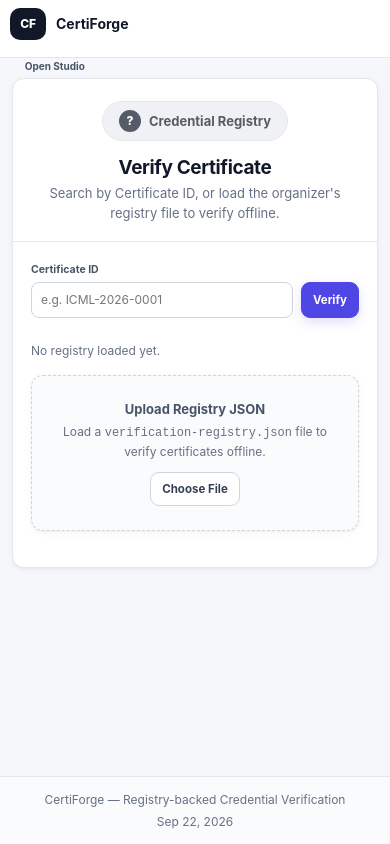
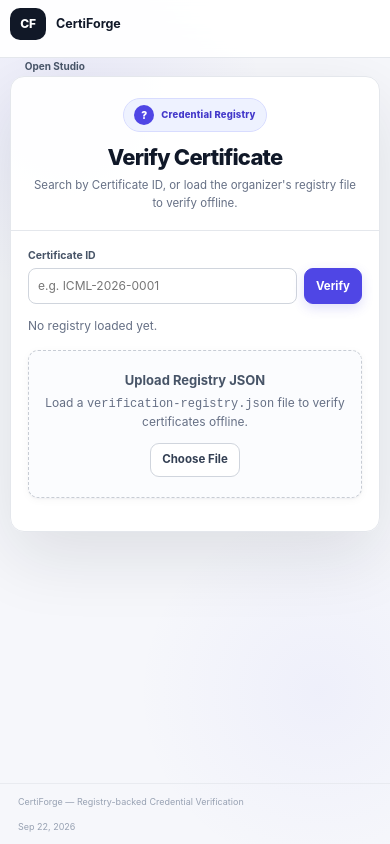
Before and after one commit to abusuraihsakhri/CertiForge, a website: page verify.html in a window 390 px wide. Drawn offline with Linux system fonts and the light colour scheme; no server answers.

Commit message:
Redesign verification portal as digital credential

```diff
--- a/css/verify.css
+++ b/css/verify.css
@@ -1,51 +1,111 @@
-body { height: auto; overflow: visible; }
-.verify-shell { min-height: 100vh; display: flex; flex-direction: column; background: var(--color-bg-linen); }
-.verify-main { flex: 1; display: flex; align-items: center; justify-content: center; padding: 40px 20px; }
-.verify-card { max-width: 640px; width: 100%; background: #fff; border: 1px solid var(--line); border-radius: var(--radius); box-shadow: var(--shadow-sm); overflow: hidden; }
-.verify-head { padding: 32px 32px 24px; border-bottom: 1px solid var(--line); text-align: center; }
-.status-badge { display: inline-flex; align-items: center; gap: 8px; padding: 8px 16px; border-radius: 99px; font-weight: 750; font-size: 13px; margin-bottom: 16px; }
-.status-badge.verified { background: #e6f7ec; color: #0e7039; border: 1px solid #b7ebc7; }
-.status-badge.failed { background: #fef1f2; color: #b42318; border: 1px solid #fecdd3; }
-.status-badge.pending { background: #fff7e6; color: #975b0d; border: 1px solid #f5d9a8; }
-.status-badge.search { background: #f0f1f5; color: #555c67; border: 1px solid var(--line); }
-.status-icon { width: 22px; height: 22px; border-radius: 50%; display: grid; place-items: center; font-weight: 800; font-size: 12px; }
-.status-badge.verified .status-icon { background: #0e7039; color: #fff; }
-.status-badge.failed .status-icon { background: #b42318; color: #fff; }
-.status-badge.pending .status-icon { background: #975b0d; color: #fff; }
-.status-badge.search .status-icon { background: #555c67; color: #fff; }
-.verify-title { margin: 0 0 6px; font-size: 22px; letter-spacing: -0.02em; }
-.verify-sub { margin: 0; color: var(--muted); font-size: 13px; line-height: 1.5; }
-.verify-body { padding: 28px 32px; }
-.detail-grid { display: grid; gap: 14px; }
-.detail-item { display: flex; justify-content: space-between; align-items: baseline; padding-bottom: 12px; border-bottom: 1px solid #f0f2f5; gap: 16px; }
-.detail-item:last-child { border-bottom: none; padding-bottom: 0; }
-.detail-label { font-size: 12px; font-weight: 750; text-transform: uppercase; letter-spacing: 0.05em; color: var(--muted); white-space: nowrap; }
-.detail-val { font-size: 14px; font-weight: 600; color: var(--ink); text-align: right; word-break: break-word; }
-.detail-val.recipient-name { font-size: 17px; font-weight: 800; color: var(--accent2); }
-.detail-val.mono { font-family: ui-monospace, SFMono-Regular, Menlo, Monaco, Consolas, monospace; font-size: 13px; font-weight: 700; }
-.verify-footer { padding: 18px 32px; background: #fafbfc; border-top: 1px solid var(--line); display: flex; align-items: center; justify-content: space-between; font-size: 12px; color: var(--muted); }
-.verify-search-box { margin-bottom: 24px; }
-.verify-actions { display: flex; gap: 10px; margin-top: 24px; }
-.grow { flex: 1; }
-.security-notice { margin-top: 20px; padding: 14px 16px; background: #f8fafc; border: 1px solid var(--line); border-radius: 10px; font-size: 12px; line-height: 1.5; color: #475569; }
-.security-notice strong { color: #1f2937; }
-.dropzone-soft { background: #fafbfc; border: 1px dashed #cfd3da; text-align: center; padding: 24px 16px; }
-.notice-danger { color: #b42318; border-color: #fecdd3; background: #fff5f5; }
-.notice-ok { color: #0e7039; border-color: #b7ebc7; background: #e6f7ec; }
-.noscript-note { text-align: center; padding: 40px; }
+body{height:auto;min-height:100vh;overflow:visible;background:var(--color-bg-linen)}
+.verify-shell{
+  min-height:100vh;display:flex;flex-direction:column;
+  background:
+    radial-gradient(circle at 18% 12%,rgba(79,70,229,.07),transparent 24%),
+    radial-gradient(circle at 82% 82%,rgba(99,102,241,.05),transparent 24%),
+    var(--color-bg-linen)
+}
+.verify-shell .topbar{
+  position:sticky;top:0;
+  background:rgba(255,255,255,.92);
+  border-bottom:1px solid var(--line)
+}
+.verify-shell .brand>div:last-child{display:flex;flex-direction:column}
+.verify-shell .brand strong{color:var(--ink);font-size:12.5px;font-weight:750}
+.verify-shell .brand span{margin-top:2px;color:var(--muted);font-size:9.5px}
 
-@media (max-width: 600px) {
-  .verify-main { padding: 20px 12px; align-items: flex-start; }
-  .verify-head { padding: 22px 18px 18px; }
-  .verify-body { padding: 20px 18px; }
-  .verify-title { font-size: 19px; }
-  .detail-item { flex-direction: column; align-items: flex-start; gap: 4px; }
-  .detail-val { text-align: left; }
-  .verify-footer { padding: 14px 18px; flex-direction: column; gap: 4px; text-align: center; }
+.verify-main{flex:1;display:grid;place-items:center;padding:34px 18px}
+.verify-card{
+  width:min(760px,100%);overflow:hidden;
+  background:rgba(255,255,255,.97);
+  border:1px solid var(--line);border-radius:18px;
+  box-shadow:0 24px 70px rgba(16,24,40,.11)
 }
+.verify-head{padding:27px 30px 21px;border-bottom:1px solid var(--line);text-align:center}
+.status-badge{
+  display:inline-flex;align-items:center;gap:7px;
+  margin-bottom:13px;padding:6px 10px;
+  border-radius:999px;font-size:9.5px;font-weight:800;letter-spacing:.02em
+}
+.status-badge.verified{background:#ecfdf3;color:#166534;border:1px solid #bbefc9}
+.status-badge.failed{background:#fff1f0;color:#b42318;border:1px solid #fecdca}
+.status-badge.pending{background:#fffaeb;color:#b54708;border:1px solid #fedf89}
+.status-badge.search{background:var(--brand-soft);color:var(--brand-hover);border:1px solid #d8dcff}
+.status-icon{
+  width:20px;height:20px;border-radius:50%;
+  display:grid;place-items:center;font-size:10px;font-weight:900
+}
+.status-badge.verified .status-icon{background:#16a34a;color:#fff}
+.status-badge.failed .status-icon{background:#d92d20;color:#fff}
+.status-badge.pending .status-icon{background:#f79009;color:#fff}
+.status-badge.search .status-icon{background:var(--brand);color:#fff}
 
-@media print {
-  .topbar, .verify-footer, .verify-actions { display: none !important; }
-  .verify-main { padding: 0; }
-  .verify-card { box-shadow: none; border: 1px solid #ccc; }
+.verify-title{
+  margin:0;color:#101828;
+  font-size:27px;line-height:1.15;letter-spacing:-.035em;font-weight:760
 }
+.verify-sub{
+  max-width:590px;margin:7px auto 0;
+  color:var(--muted);font-size:11.5px;line-height:1.55
+}
+.verify-body{padding:23px 28px 27px}
+.detail-grid{display:grid;grid-template-columns:repeat(2,minmax(0,1fr));gap:9px}
+.detail-item{
+  min-width:0;padding:11px 12px;
+  border:1px solid var(--line);border-radius:10px;background:#fbfcfd
+}
+.detail-label{
+  display:block;margin-bottom:4px;
+  color:#98a2b3;font-size:8px;font-weight:800;text-transform:uppercase;letter-spacing:.075em
+}
+.detail-val{
+  display:block;color:#27364a;
+  font-size:12px;font-weight:650;line-height:1.35;word-break:break-word
+}
+.detail-val.recipient-name{color:var(--brand-hover);font-size:15px;font-weight:760}
+.detail-val.mono{font-family:var(--font-mono);font-size:10px}
+
+.verify-search-box{margin-bottom:13px}
+.verify-search-box .field>div{
+  display:grid!important;grid-template-columns:minmax(0,1fr) auto;gap:7px!important
+}
+.security-notice{
+  margin-top:13px;padding:11px 12px;
+  border:1px solid #dde3ea;border-radius:9px;
+  background:#f8fafc;color:#667085;font-size:10px;line-height:1.5
+}
+.security-notice strong{color:#344054}
+.security-notice code{font-family:var(--font-mono);font-size:9px}
+.verify-actions{display:flex;gap:7px;margin-top:15px}
+.grow{flex:1}
+.verify-footer{
+  padding:11px 18px;
+  display:flex;align-items:center;justify-content:space-between;gap:12px;
+  border-top:1px solid rgba(228,231,236,.75);
+  color:#98a2b3;font-size:9px
+}
+.dropzone-soft{
+  background:#fbfcfe;border:1px dashed #c7ccd4!important;
+  border-radius:10px;text-align:center;padding:20px 14px
+}
+.notice-danger{color:#b42318;border-color:#fecdca;background:#fff5f5}
+.notice-ok{color:#166534;border-color:#bbefc9;background:#ecfdf3}
+.noscript-note{text-align:center;padding:40px}
+
+@media(max-width:620px){
+  .verify-main{place-items:start center;padding:18px 10px}
+  .verify-card{border-radius:14px}
+  .verify-head{padding:21px 17px 17px}
+  .verify-title{font-size:22px}
+  .verify-body{padding:17px}
+  .detail-grid{grid-template-columns:1fr}
+  .verify-actions{flex-direction:column}
+  .verify-actions .btn{width:100%}
+  .verify-footer{flex-direction:column;align-items:flex-start}
+}
+@media print{
+  .topbar,.verify-footer,.verify-actions{display:none!important}
+  .verify-main{padding:0}
+  .verify-card{box-shadow:none;border:1px solid #ccc}
+}
```
